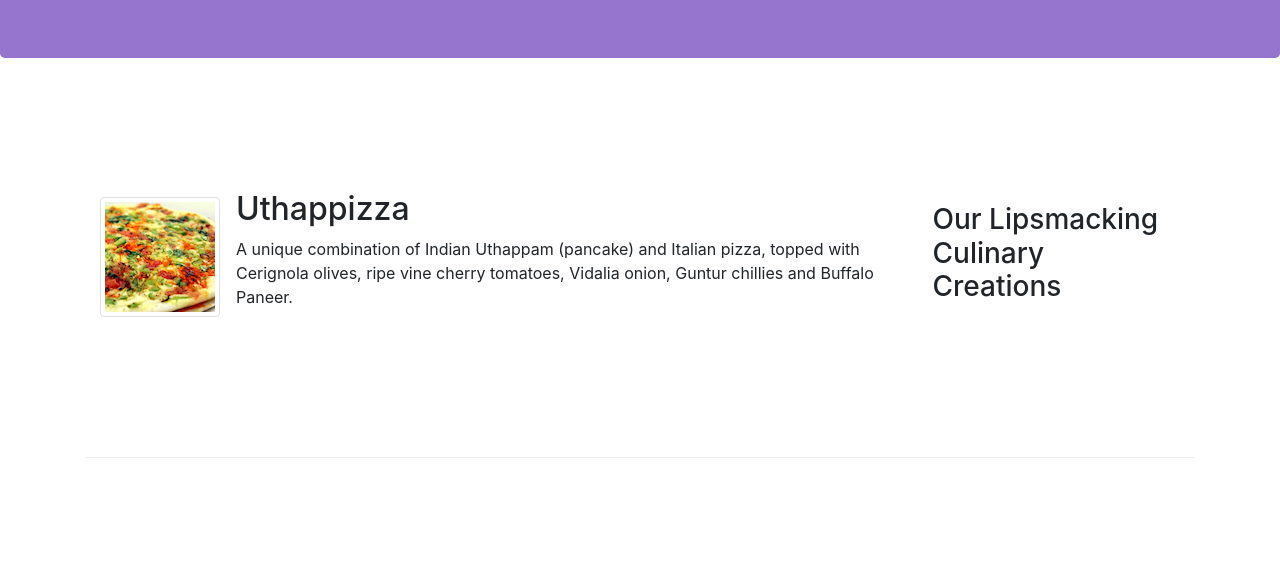
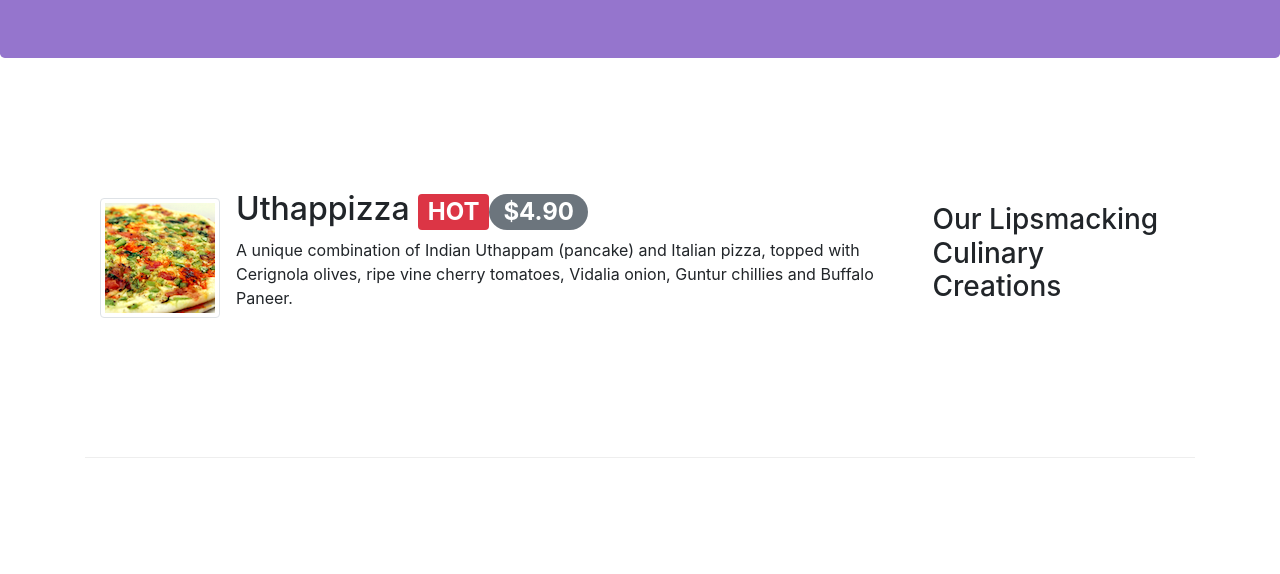
Before and after one commit to agasthya1/bootstrap, a website: page index.html in a window 1280 px wide. Shown: the part 226-800 px from the top of the page. Drawn offline with nearby package versions, Linux system fonts and the light colour scheme.

Commit message:
Badge Alerts

```diff
--- a/index.html
+++ b/index.html
@@ -56,7 +56,7 @@
                 <div class="media">
                     <img class="d-flex img-thumbnail mr-3 align-self-center" src="./img/Uthappizza.png" alt="Uthappizza">
                     <div class="media-body">
-                        <h2 mt-0>Uthappizza</h2>
+                        <h2 mt-0>Uthappizza <span class="badge badge-danger">HOT</span><span class="badge badge-pill badge-secondary">$4.90</span></h2>
                         <p>A unique combination of Indian Uthappam (pancake) and Italian pizza, topped with Cerignola olives, ripe vine cherry tomatoes, Vidalia onion, Guntur chillies and Buffalo Paneer.</p>
                     </div>
                 </div>
```
